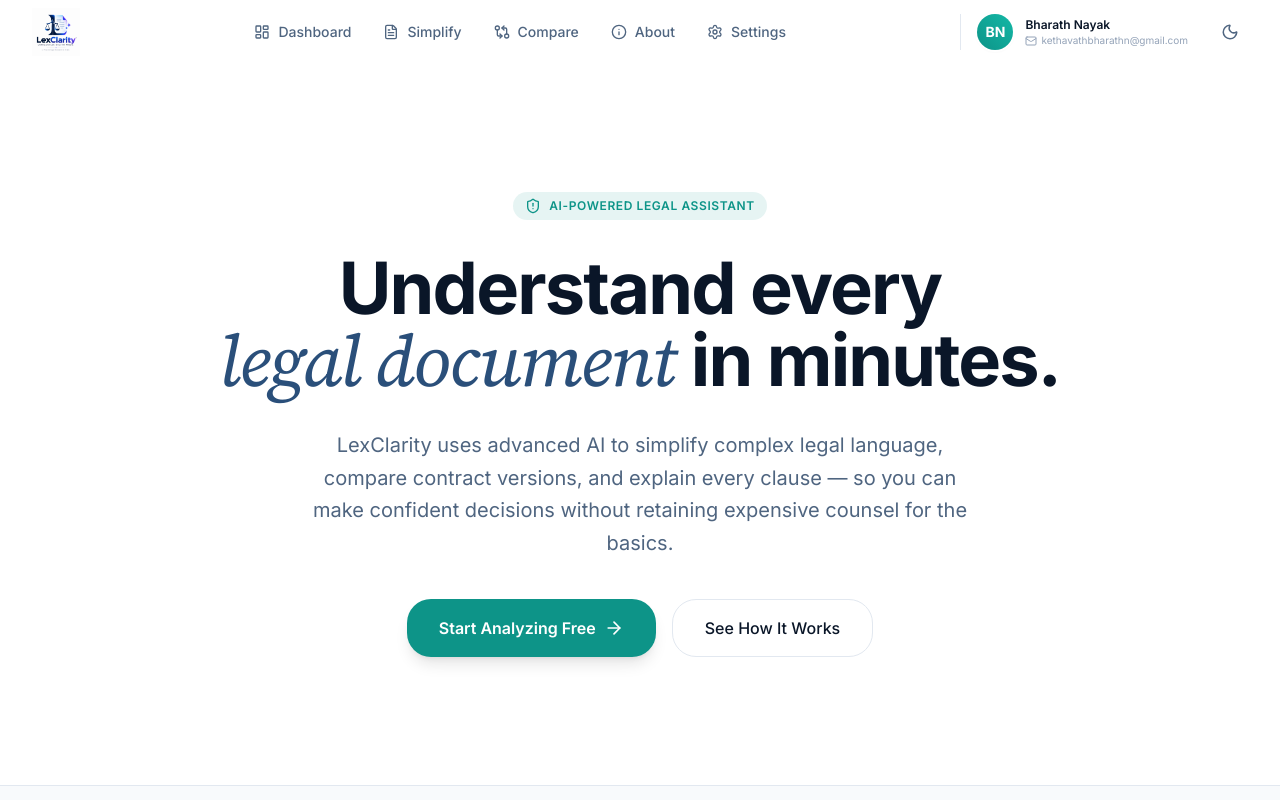
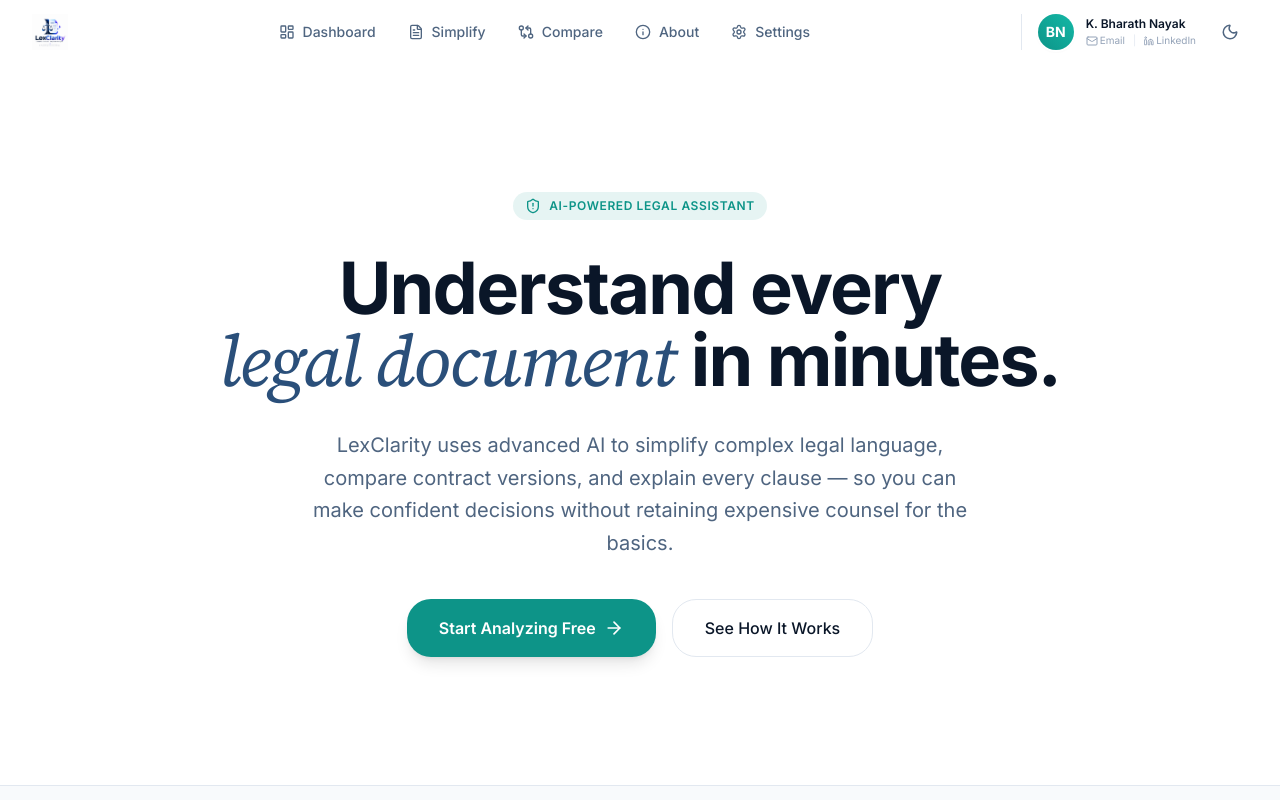
Before and after one commit to kethavathbharath/lexclarity, a Next.js app: page / in a window 1280 px wide. Shown: the top 800 px of the page. Built offline with nearby package versions, Linux system fonts and the light colour scheme.

Commit message:
✨ Final polish: navbar profile with LinkedIn, smaller logo, fixed settings

```diff
--- a/src/components/Navbar.tsx
+++ b/src/components/Navbar.tsx
@@ -6,7 +6,6 @@
 import { motion, AnimatePresence } from 'framer-motion';
 import { useState } from 'react';
 import {
-    Scale,
     LayoutDashboard,
     FileText,
     GitCompareArrows,
@@ -48,9 +47,9 @@
                         <Image
                             src="/logo.png"
                             alt="LexClarity Logo"
-                            width={160}
-                            height={60}
-                            className="h-12 w-auto object-contain transition-transform duration-200 group-hover:scale-105"
+                            width={120}
+                            height={45}
+                            className="h-9 w-auto object-contain transition-transform duration-200 group-hover:scale-105"
                             priority
                         />
                     </Link>
@@ -80,16 +79,23 @@
                     {/* Controls */}
                     <div className="flex items-center gap-2">
                         {/* User Profile */}
-                        <div className="hidden sm:flex items-center gap-3 pl-4 mr-4 border-l border-[var(--border)]">
+                        <div className="hidden lg:flex items-center gap-3 pl-4 mr-2 border-l border-[var(--border)]">
                             <div className="w-9 h-9 rounded-full bg-gradient-to-tr from-[var(--accent)] to-[var(--accent-hover)] flex items-center justify-center text-white text-sm font-bold ring-2 ring-white dark:ring-[var(--surface-raised)] shadow-sm">
                                 BN
                             </div>
                             <div className="flex flex-col">
-                                <span className="text-xs font-semibold text-[var(--text-primary)] leading-tight mb-0.5">Bharath Nayak</span>
-                                <a href="mailto:kethavathbharathn@gmail.com" className="flex items-center gap-1 text-[10px] text-[var(--text-muted)] hover:text-[var(--accent)] transition-colors leading-tight">
-                                    <Mail className="w-3 h-3" />
-                                    kethavathbharathn@gmail.com
-                                </a>
+                                <span className="text-xs font-semibold text-[var(--text-primary)] leading-tight mb-0.5">K. Bharath Nayak</span>
+                                <div className="flex items-center gap-2">
+                                    <a href="mailto:kethavathbharathn@gmail.com" className="flex items-center gap-0.5 text-[10px] text-[var(--text-muted)] hover:text-[var(--accent)] transition-colors leading-tight" title="kethavathbharathn@gmail.com">
+                                        <Mail className="w-3 h-3" />
+                                        Email
+                                    </a>
+                                    <span className="text-[var(--border)] text-[10px]">|</span>
+                                    <a href="https://www.linkedin.com/in/kethavath-bharath-b70a333a7" target="_blank" rel="noreferrer" className="flex items-center gap-0.5 text-[10px] text-[var(--text-muted)] hover:text-[var(--accent)] transition-colors leading-tight">
+                                        <svg xmlns="http://www.w3.org/2000/svg" width="10" height="10" viewBox="0 0 24 24" fill="none" stroke="currentColor" strokeWidth="2" strokeLinecap="round" strokeLinejoin="round"><path d="M16 8a6 6 0 0 1 6 6v7h-4v-7a2 2 0 0 0-2-2 2 2 0 0 0-2 2v7h-4v-7a6 6 0 0 1 6-6z"></path><rect x="2" y="9" width="4" height="12"></rect><circle cx="4" cy="4" r="2"></circle></svg>
+                                        LinkedIn
+                                    </a>
+                                </div>
                             </div>
                         </div>
 
```
